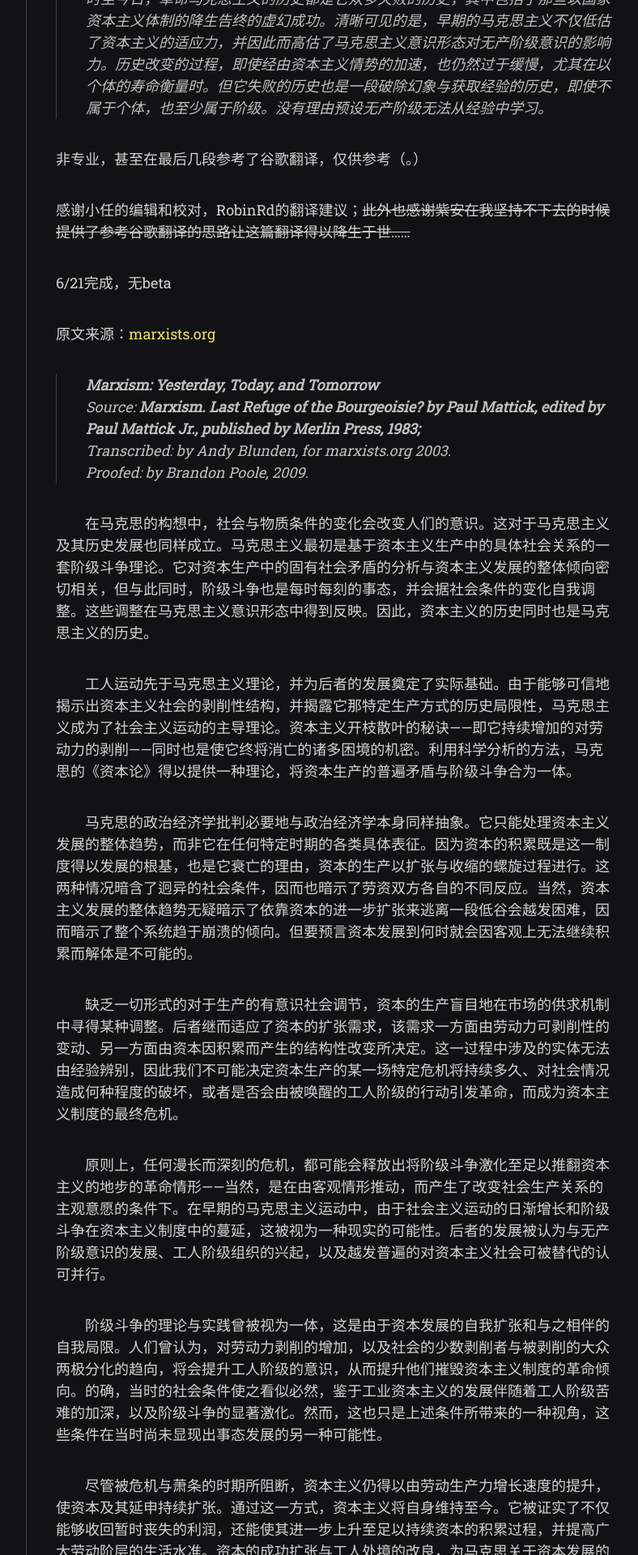
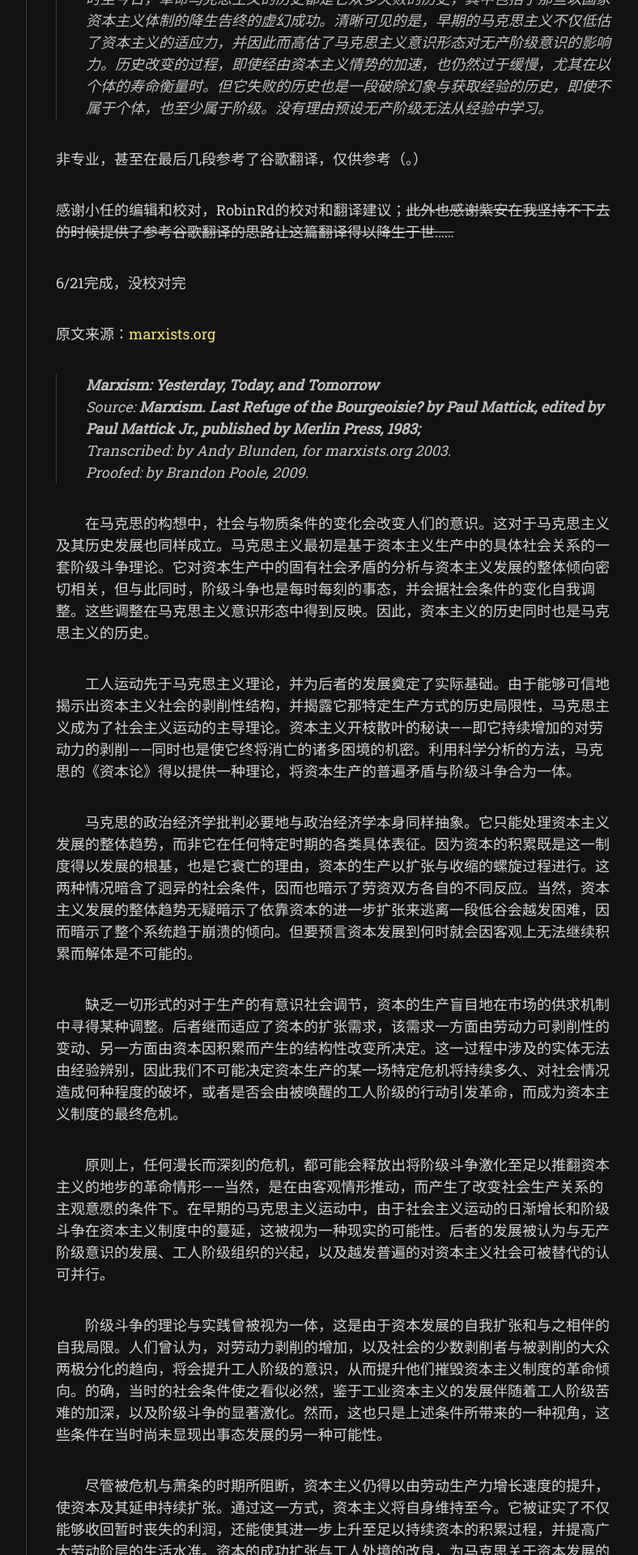
Before and after one commit to scatterdclouds/scatterdclouds.github.io, a Jekyll site: the page built from _posts/2022-01-08-pmattick-1983.md, in a window 1280 px wide. Shown: the part 440-2360 px from the top of the page at 81% size, without its empty margins (357-1145 px from the left). Built offline with Jekyll 4.4.1, drawn with Linux system fonts in a browser that asks for light colours; nearby versions of some CDN libraries; some web fonts are replaced; comment, search, counter and statistics services are not loaded; some of the changed text lies outside the part shown.

Commit message:
Update 2022-01-08-pmattick-1983.md

```diff
--- a/_posts/2022-01-08-pmattick-1983.md
+++ b/_posts/2022-01-08-pmattick-1983.md
@@ -11,9 +11,9 @@ comments: true
 
 非专业，甚至在最后几段参考了谷歌翻译，仅供参考（。）
 
-感谢小任的编辑和校对，RobinRd的翻译建议；~~此外也感谢紫安在我坚持不下去的时候提供了参考谷歌翻译的思路让这篇翻译得以降生于世……~~
+感谢小任的编辑和校对，RobinRd的校对和翻译建议；~~此外也感谢紫安在我坚持不下去的时候提供了参考谷歌翻译的思路让这篇翻译得以降生于世……~~
 
-6/21完成，无beta
+6/21完成，没校对完
 
 原文来源：[marxists.org](https://www.marxists.org/archive/mattick-paul/1978/marxism.htm)
 
```
Also changed, not shown: other parts of _posts/2022-01-08-pmattick-1983.md (+1 -1 lines).
